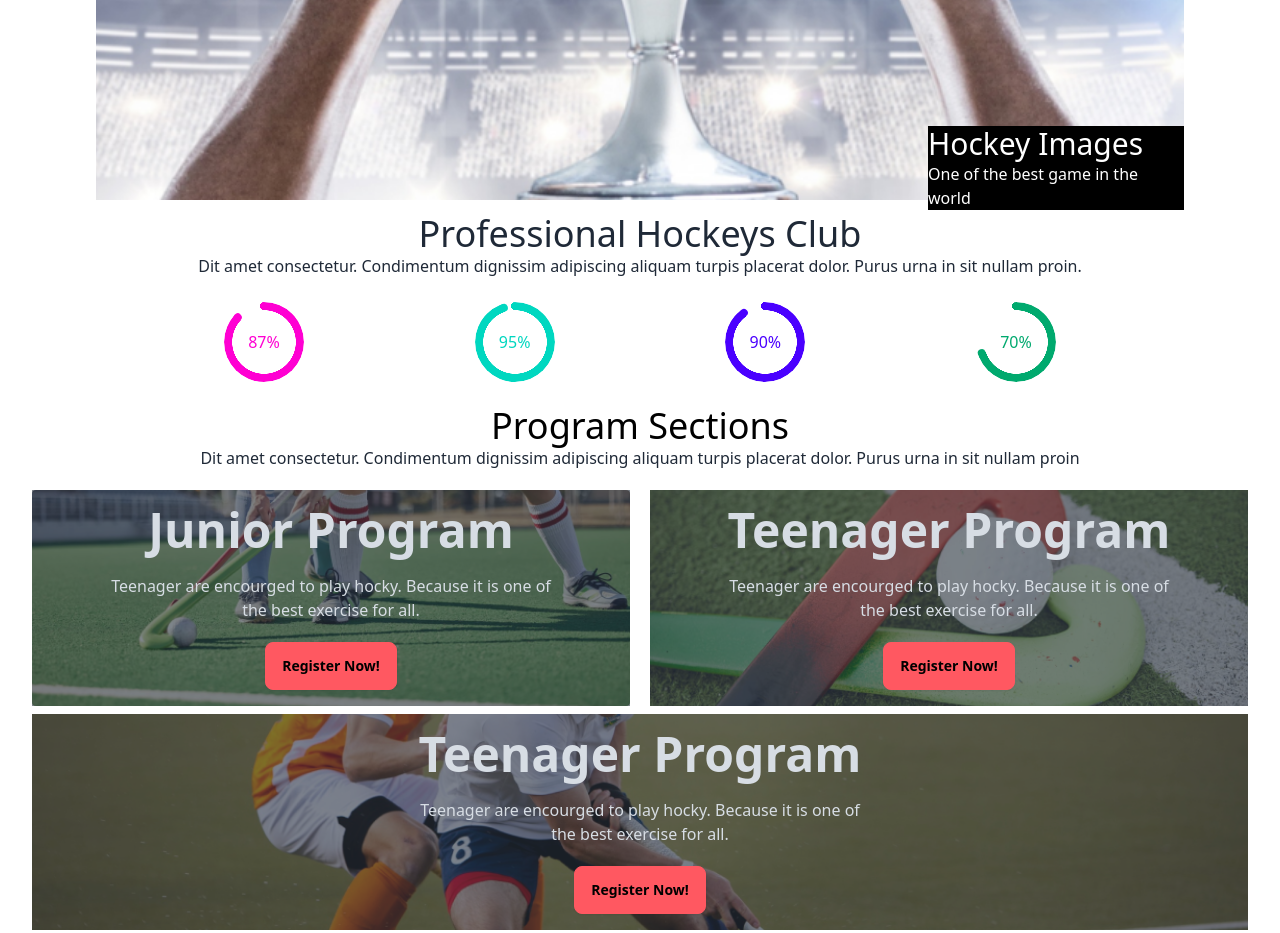
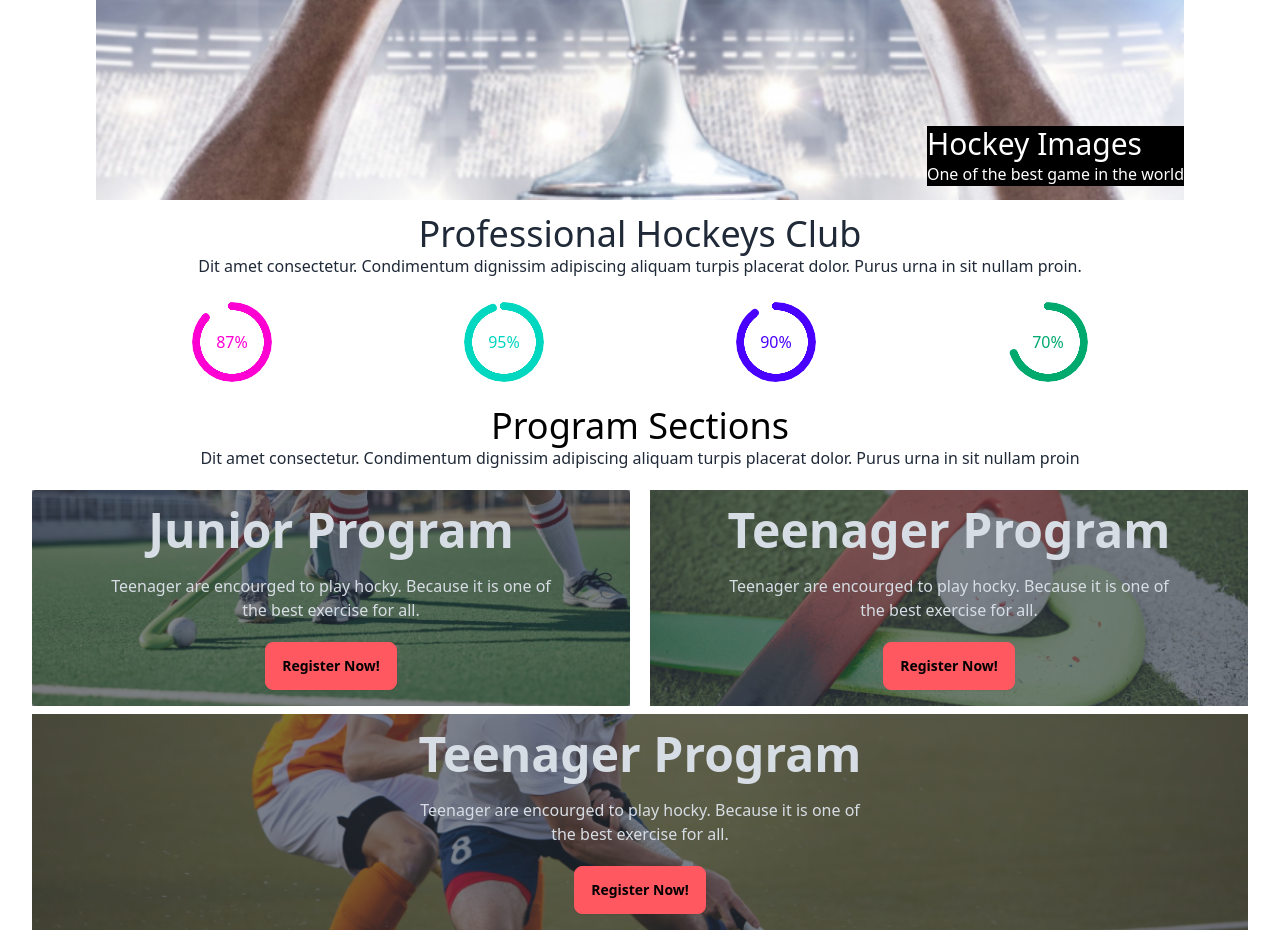
Before and after one commit to yasinshikder/hockeysite, a plain HTML site: page index.html in a window 1280 px wide. Shown: the part 700-1633 px from the top of the page. Drawn offline with nearby package versions, Linux system fonts and the light colour scheme.

Commit message:
Update index.html

```diff
--- a/index.html
+++ b/index.html
@@ -84,7 +84,7 @@
 <!-- carosol End -->
 
 <div class="  container   md: flex justify-end -mt-20 px-24 absolute">
-  <div class=" w-64 text-white bg-black ">
+  <div class="  text-white bg-black ">
     <h1 class="text-3xl">Hockey Images</h1>
     <p>One of the best game in the world</p>
   </div>
@@ -101,7 +101,7 @@ dolor. Purus urna in sit nullam proin.
 </p>
 
 </div>
-<div class=" flex flex-col gap-5 px-48 md:flex-row justify-between mt-4 p-2">
+<div class=" flex flex-col gap-5 px-40 md:flex-row justify-between mt-4 p-2">
     <div class="graph-one">
         <div class="radial-progress text-secondary" style="--value:87;" role="progressbar">87%</div>
     </div>
```
